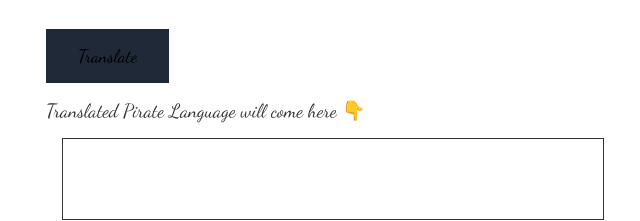
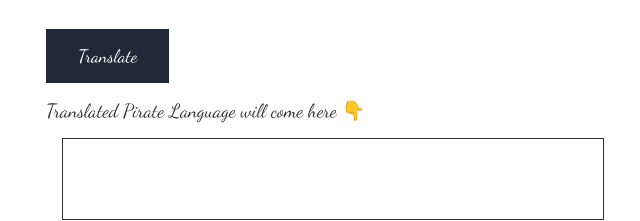
Before and after one commit to zabihshaik/zabih-piratespeak-translator-app, a plain HTML site: page index.html in a window 1280 px wide. Shown: the part 328-549 px from the top of the page, 294-934 px from the left. Drawn offline with Linux system fonts and the light colour scheme.

Commit message:
btn font

```diff
--- a/styles.css
+++ b/styles.css
@@ -67,7 +67,10 @@ button {
     font-size: large;
     font: white;
 }
+#btn-translate {
+    color: white;
 
+}
 footer {
     bottom: 0;
     width: 100%;
```
